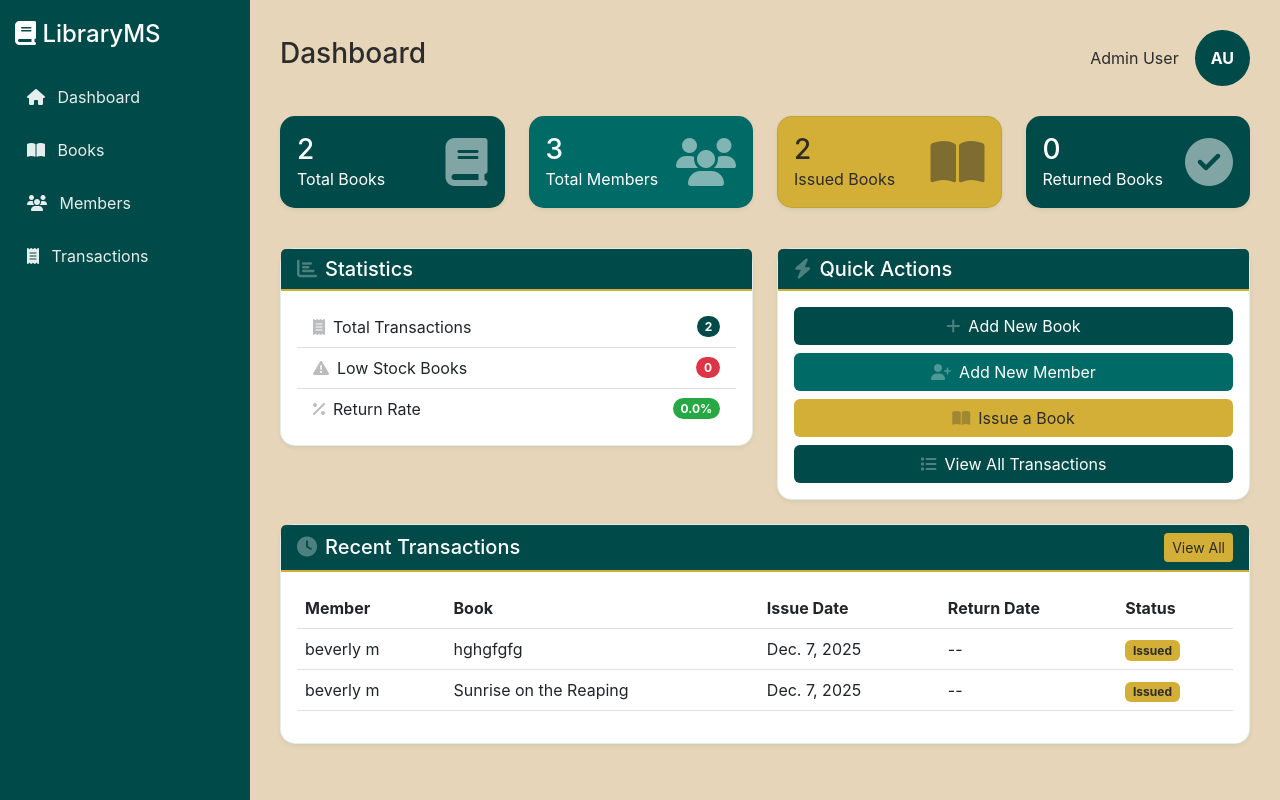
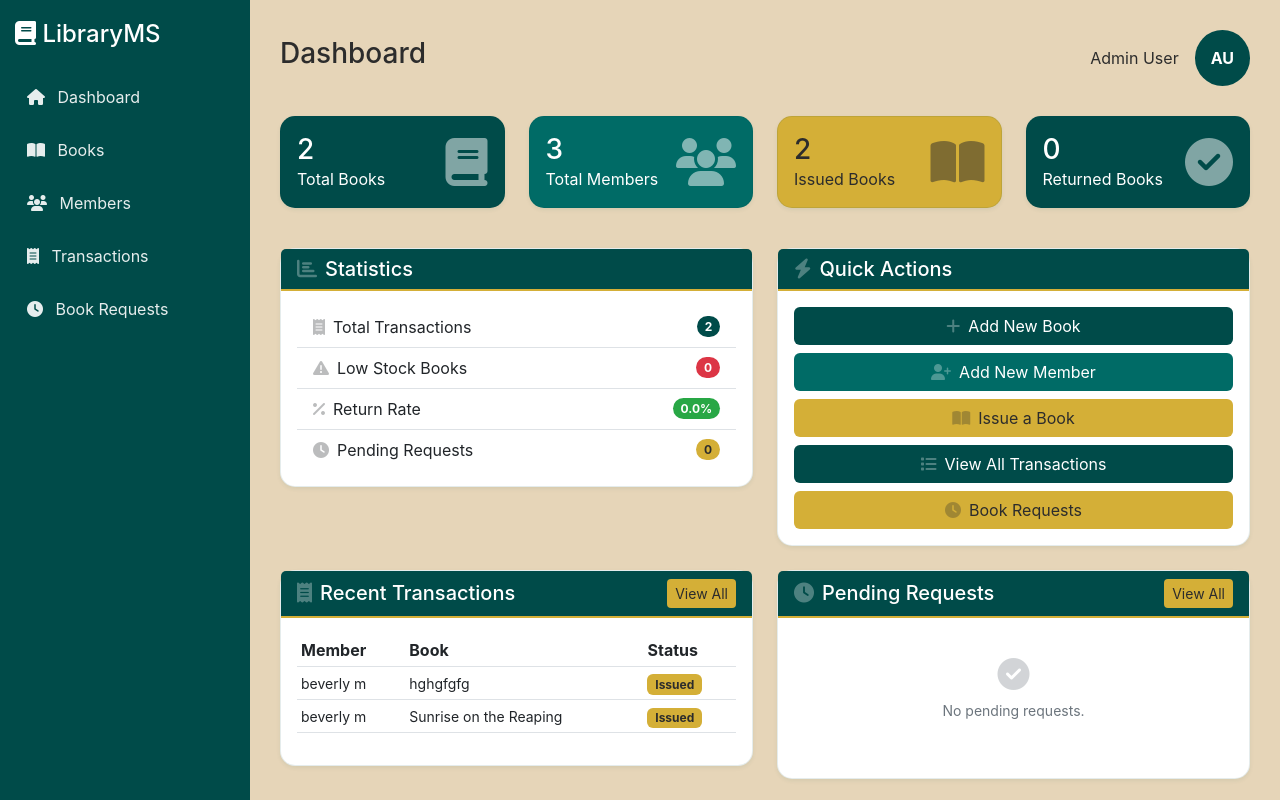
Before and after one commit to Bervaline/Library-Management-System, a Django app: page /admin-panel/ in a window 1280 px wide. Run offline with Django 5.2, Linux system fonts and the light colour scheme; data comes from the database, SQL or seed files in the repository; both versions use the stored data as it was after the commit.

Commit message:
Updated templates and fixed book borrowing bug

```diff
--- a/Admin/templates/base.html
+++ b/Admin/templates/base.html
@@ -96,6 +96,10 @@
             <i class="fa-solid fa-receipt me-2"></i> Transactions
         </a>
 
+        <a href="{% url 'book_requests' %}" class="{% if '/book-requests' in request.path %}active{% endif %}">
+            <i class="fa-solid fa-clock me-2"></i> Book Requests
+        </a>
+
 
     </div>
 
--- a/Admin/templates/dashboard.html
+++ b/Admin/templates/dashboard.html
@@ -96,6 +96,12 @@
                             {{ return_rate|floatformat:1 }}%
                         </span>
                     </div>
+                    <div class="list-group-item d-flex justify-content-between align-items-center">
+                        <span><i class="fa-solid fa-clock me-2"></i>Pending Requests</span>
+                        <span class="badge rounded-pill" style="background-color: #D4AF37; color: #2C2C2C;">
+                            {{ pending_requests }}
+                        </span>
+                    </div>
                 </div>
             </div>
         </div>
@@ -121,40 +127,42 @@
                     <a href="{% url 'transactions' %}" class="btn" style="background-color: #004B49; color: white;">
                         <i class="fa-solid fa-list me-2"></i>View All Transactions
                     </a>
+                    <a href="{% url 'book_requests' %}" class="btn" style="background-color: #D4AF37; color: #2C2C2C;">
+                        <i class="fa-solid fa-clock me-2"></i>Book Requests
+                        {% if pending_requests %}
+                            <span class="badge bg-danger ms-1">{{ pending_requests }}</span>
+                        {% endif %}
+                    </a>
                 </div>
             </div>
         </div>
     </div>
 </div>
 
-<!-- Recent Transactions -->
 <div class="row">
-    <div class="col-12">
+    <!-- Recent Transactions -->
+    <div class="col-md-6 mb-4">
         <div class="card shadow-sm">
             <div class="card-header d-flex justify-content-between align-items-center" style="background-color: #004B49; color: white;">
-                <h5 class="mb-0"><i class="fa-solid fa-clock me-2"></i>Recent Transactions</h5>
+                <h5 class="mb-0"><i class="fa-solid fa-receipt me-2"></i>Recent Transactions</h5>
                 <a href="{% url 'transactions' %}" class="btn btn-sm" style="background-color: #D4AF37; color: #2C2C2C; border: none;">View All</a>
             </div>
             <div class="card-body">
                 {% if recent_transactions %}
                 <div class="table-responsive">
-                    <table class="table table-hover">
+                    <table class="table table-hover table-sm">
                         <thead>
                             <tr>
                                 <th>Member</th>
                                 <th>Book</th>
-                                <th>Issue Date</th>
-                                <th>Return Date</th>
                                 <th>Status</th>
                             </tr>
                         </thead>
                         <tbody>
                             {% for transaction in recent_transactions %}
                             <tr>
-                                <td>{{ transaction.member.full_name }}</td>
-                                <td>{{ transaction.book.title }}</td>
-                                <td>{{ transaction.issue_date }}</td>
-                                <td>{{ transaction.return_date|default:"--" }}</td>
+                                <td><small>{{ transaction.member.full_name }}</small></td>
+                                <td><small>{{ transaction.book.title }}</small></td>
                                 <td>
                                     {% if transaction.status == "Issued" %}
                                         <span class="badge bg-warning">Issued</span>
@@ -170,7 +178,52 @@
                 {% else %}
                 <p class="text-center text-muted py-4">
                     <i class="fa-solid fa-inbox fa-2x mb-2"></i><br>
-                    No transactions yet.
+                    <small>No transactions yet.</small>
+                </p>
+                {% endif %}
+            </div>
+        </div>
+    </div>
+
+    <!-- Recent Pending Requests -->
+    <div class="col-md-6 mb-4">
+        <div class="card shadow-sm">
+            <div class="card-header d-flex justify-content-between align-items-center" style="background-color: #004B49; color: white;">
+                <h5 class="mb-0"><i class="fa-solid fa-clock me-2"></i>Pending Requests</h5>
+                <a href="{% url 'book_requests' %}" class="btn btn-sm" style="background-color: #D4AF37; color: #2C2C2C; border: none;">View All</a>
+            </div>
+            <div class="card-body">
+                {% if recent_requests %}
+                <div class="table-responsive">
+                    <table class="table table-hover table-sm">
+                        <thead>
+                            <tr>
+                                <th>Member</th>
+                                <th>Book</th>
+                                <th>Date</th>
+                                <th>Action</th>
+                            </tr>
+                        </thead>
+                        <tbody>
+                            {% for req in recent_requests %}
+                            <tr>
+                                <td><small>{{ req.member.full_name }}</small></td>
+                                <td><small>{{ req.book.title }}</small></td>
+                                <td><small>{{ req.request_date|date:"M d" }}</small></td>
+                                <td>
+                                    <a href="{% url 'approve_request' req.id %}" class="btn btn-sm" style="background-color: #28a745; color: white; padding: 2px 8px; font-size: 0.75rem;">
+                                        Approve
+                                    </a>
+                                </td>
+                            </tr>
+                            {% endfor %}
+                        </tbody>
+                    </table>
+                </div>
+                {% else %}
+                <p class="text-center text-muted py-4">
+                    <i class="fa-solid fa-check-circle fa-2x mb-2"></i><br>
+                    <small>No pending requests.</small>
                 </p>
                 {% endif %}
             </div>
--- a/Admin/urls.py
+++ b/Admin/urls.py
@@ -22,5 +22,11 @@ urlpatterns = [
     path('transactions/', views.transactions, name="transactions"),
     path('transactions/issue/', views.issue_book, name="issue_book"),
     path('transactions/return/<int:id>/', views.return_book, name="admin_return_book"),
-    path('transactions/delete/<int:id>/', views.delete_transaction, name="delete_transaction")
+    path('transactions/delete/<int:id>/', views.delete_transaction, name="delete_transaction"),
+
+    # Book Requests
+    path('book-requests/', views.book_requests, name="book_requests"),
+    path('book-requests/approve/<int:id>/', views.approve_request, name="approve_request"),
+    path('book-requests/reject/<int:id>/', views.reject_request, name="reject_request"),
+    path('book-requests/delete/<int:id>/', views.delete_request, name="delete_request")
 ]
--- a/Admin/views.py
+++ b/Admin/views.py
@@ -3,7 +3,7 @@ from django.shortcuts import get_object_or_404, redirect, render
 from django.contrib import messages
 from django.db.models import Q
 
-from Admin.models import Book, Member, Transaction
+from Admin.models import Book, Member, Transaction, BookRequest
 
 # Create your views here.
 def admin(request):
@@ -84,6 +84,7 @@ def dashboard(request):
     issued_books = Transaction.objects.filter(status="Issued").count()
     returned_books = Transaction.objects.filter(status="Returned").count()
     total_transactions = Transaction.objects.count()
+    pending_requests = BookRequest.objects.filter(status="Pending").count()
 
     # Calculate return rate
     return_rate = 0
@@ -92,6 +93,9 @@ def dashboard(request):
 
     # Recent transactions
     recent_transactions = Transaction.objects.all().order_by('-issue_date')[:5]
+
+    # Recent pending requests
+    recent_requests = BookRequest.objects.filter(status="Pending").order_by('-request_date')[:5]
 
     # Books with low stock (less than 5 copies)
     low_stock_books = Book.objects.filter(available_copies__lt=5).count()
@@ -105,6 +109,8 @@ def dashboard(request):
         'recent_transactions': recent_transactions,
         'low_stock_books': low_stock_books,
         'return_rate': return_rate,
+        'pending_requests': pending_requests,
+        'recent_requests': recent_requests,
     }
     return render(request, 'dashboard.html', context)
 
@@ -240,3 +246,97 @@ def delete_transaction(request, id):
     t.delete()
     messages.success(request, 'Transaction deleted successfully!')
     return redirect('transactions')
+
+
+def book_requests(request):
+    """View all book requests"""
+    status_filter = request.GET.get('status', 'Pending')
+
+    requests = BookRequest.objects.all().order_by('-request_date')
+
+    if status_filter:
+        requests = requests.filter(status=status_filter)
+
+    context = {
+        'requests': requests,
+        'status_filter': status_filter,
+        'pending_count': BookRequest.objects.filter(status='Pending').count(),
+    }
+    return render(request, 'book_requests.html', context)
+
+
+def approve_request(request, id):
+    """Approve a book request and create transaction"""
+    book_request = get_object_or_404(BookRequest, id=id)
+
+    if book_request.status != 'Pending':
+        messages.warning(request, 'This request has already been processed.')
+        return redirect('book_requests')
+
+    # Check if book is still available
+    if book_request.book.available_copies <= 0:
+        messages.error(request, 'Book is no longer available. Cannot approve request.')
+        book_request.status = 'Rejected'
+        book_request.admin_notes = 'Book no longer available'
+        book_request.save()
+        return redirect('book_requests')
+
+    # Check if member already has this book issued
+    existing_transaction = Transaction.objects.filter(
+        member=book_request.member,
+        book=book_request.book,
+        status='Issued'
+    ).first()
+
+    if existing_transaction:
+        messages.warning(request, 'Member already has this book issued.')
+        book_request.status = 'Rejected'
+        book_request.admin_notes = 'Member already has this book issued'
+        book_request.save()
+        return redirect('book_requests')
+
+    try:
+        # Create transaction
+        transaction = Transaction.objects.create(
+            member=book_request.member,
+            book=book_request.book,
+            status='Issued',
+            book_request=book_request
+        )
+
+        # Update request status
+        book_request.status = 'Approved'
+        book_request.save()
+
+        messages.success(request, f'Request approved! Book "{book_request.book.title}" issued to {book_request.member.full_name}.')
+    except Exception as e:
+        messages.error(request, f'Error approving request: {str(e)}')
+
+    return redirect('book_requests')
+
+
+def reject_request(request, id):
+    """Reject a book request"""
+    book_request = get_object_or_404(BookRequest, id=id)
+
+    if book_request.status != 'Pending':
+        messages.warning(request, 'This request has already been processed.')
+        return redirect('book_requests')
+
+    if request.method == 'POST':
+        admin_notes = request.POST.get('admin_notes', '')
+        book_request.status = 'Rejected'
+        book_request.admin_notes = admin_notes
+        book_request.save()
+        messages.success(request, 'Request rejected successfully.')
+        return redirect('book_requests')
+
+    return render(request, 'reject_request.html', {'book_request': book_request})
+
+
+def delete_request(request, id):
+    """Delete a book request"""
+    book_request = get_object_or_404(BookRequest, id=id)
+    book_request.delete()
+    messages.success(request, 'Request deleted successfully!')
+    return redirect('book_requests')
--- a/User/chatbot.py
+++ b/User/chatbot.py
@@ -13,10 +13,8 @@ class BookRecommendationChatbot:
         self.user = user
         self.member = None
         if user and user.is_authenticated:
-            try:
-                self.member = Member.objects.get(user=user)
-            except Member.DoesNotExist:
-                pass
+            from .utils import get_or_create_member
+            self.member = get_or_create_member(user)
 
     def process_query(self, query):
         """Process user query and return recommendations"""
--- a/User/templates/user/base.html
+++ b/User/templates/user/base.html
@@ -104,6 +104,11 @@
                         </a>
                     </li>
                     <li class="nav-item">
+                        <a class="nav-link" href="{% url 'my_requests' %}">
+                            <i class="fa-solid fa-clock me-1"></i>My Requests
+                        </a>
+                    </li>
+                    <li class="nav-item">
                         <a class="nav-link" href="{% url 'my_transactions' %}">
                             <i class="fa-solid fa-history me-1"></i>My Transactions
                         </a>
--- a/User/urls.py
+++ b/User/urls.py
@@ -13,6 +13,7 @@ urlpatterns = [
 
     # User features
     path('my-books/', views.my_books, name='my_books'),
+    path('my-requests/', views.my_requests, name='my_requests'),
     path('my-transactions/', views.my_transactions, name='my_transactions'),
     path('request-book/<int:id>/', views.request_book, name='request_book'),
     path('return-book/<int:id>/', views.return_book, name='return_book'),
```
Also changed, not shown: Admin/admin.py (+8 -1 lines), Admin/models.py (+22 -0 lines), Admin/templates/book_requests.html (added, +110 -0 lines), Admin/templates/reject_request.html (added, +46 -0 lines), User/templates/user/book_detail.html (+11 -0 lines), User/templates/user/chatbot.html (+2 -8 lines), User/templates/user/my_requests.html (added, +73 -0 lines), User/utils.py (added, +46 -0 lines), User/views.py (+88 -78 lines), Admin/migrations/0006_bookrequest_transaction_book_request.py (added), db.sqlite3, media/book_images/pexels-fanyvavrek-5363077.jpg (added).
